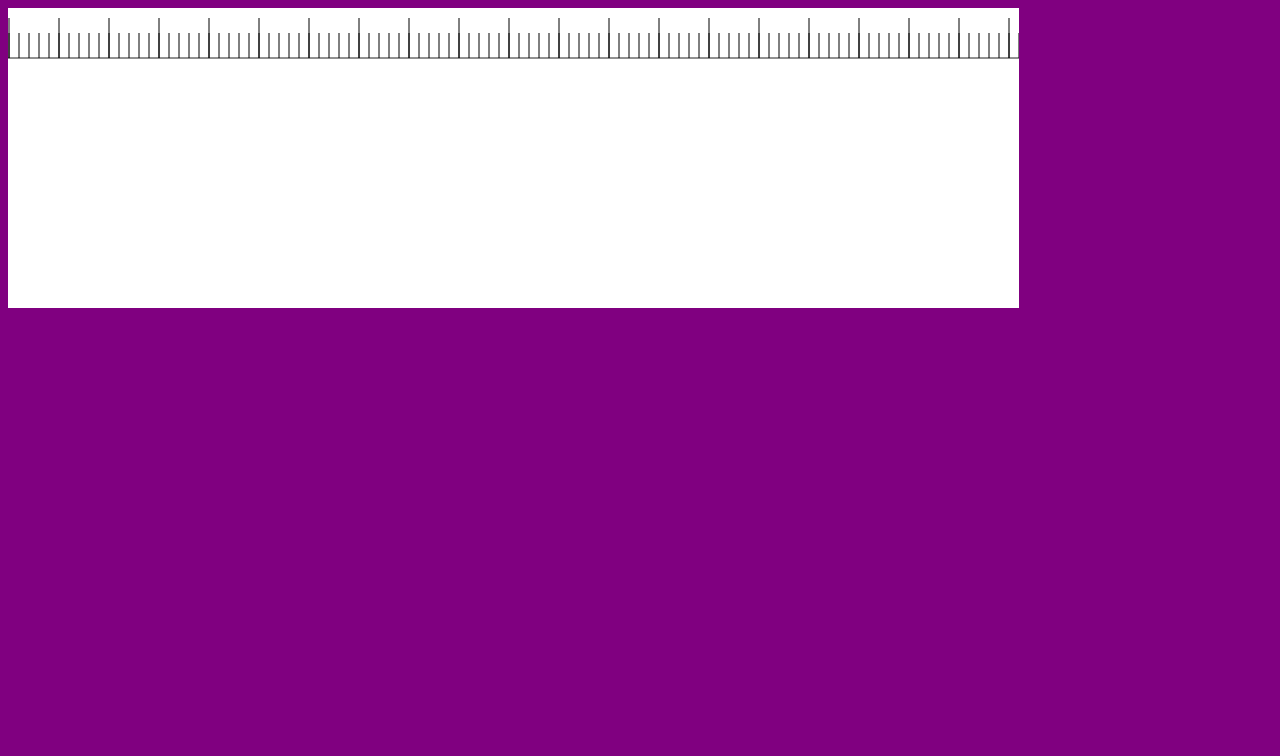
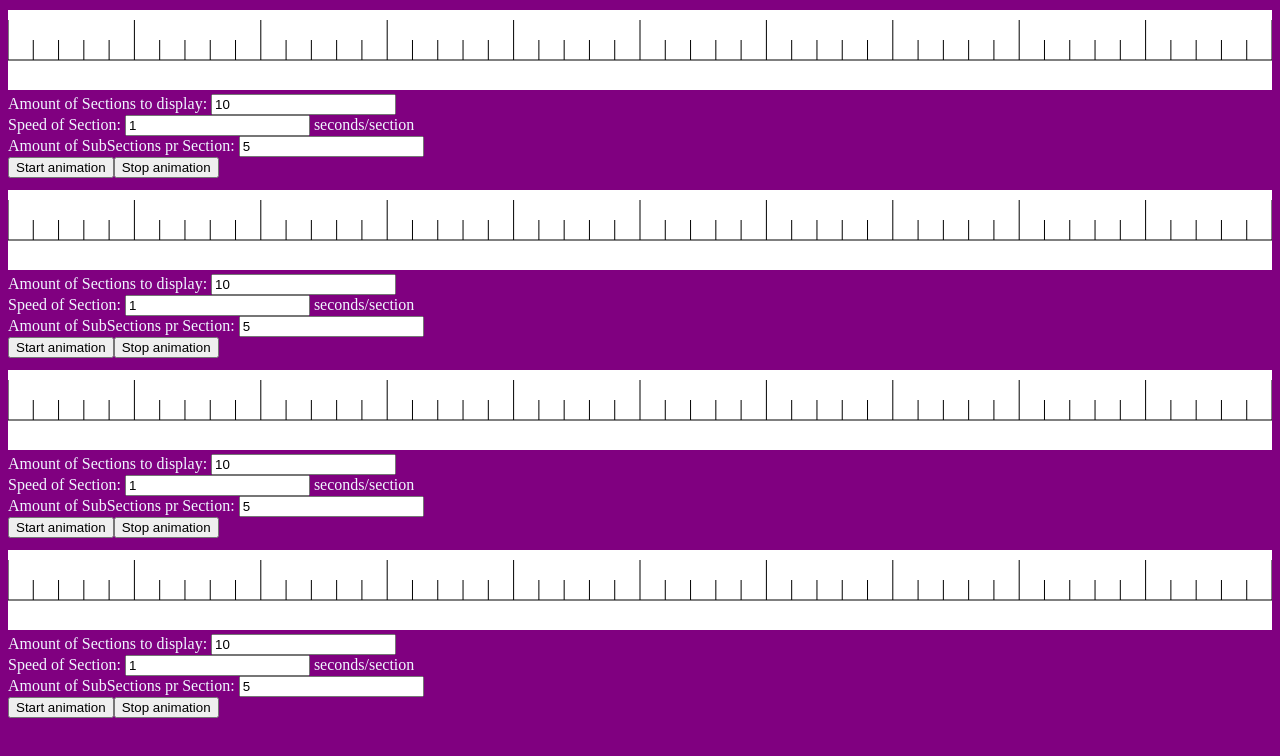
Before and after one commit to LindvedKrvang/animation-demo, an Angular app: page / in a window 1280 px wide. Shown: the top 756 px of the page. Built offline with nearby package versions, Linux system fonts and the light colour scheme.

Commit message:
Use 'requestAnimationFrame' instead of 'setInterval' for redrawing the canvas

```diff
--- a/src/app/app.component.html
+++ b/src/app/app.component.html
@@ -1 +1,4 @@
 <app-canvas></app-canvas>
+<app-canvas></app-canvas>
+<app-canvas></app-canvas>
+<app-canvas></app-canvas>
--- a/src/app/app.module.ts
+++ b/src/app/app.module.ts
@@ -3,6 +3,7 @@ import {BrowserModule} from '@angular/platform-browser';
 
 import {AppComponent} from './app.component';
 import {CanvasComponent} from './canvas/canvas.component';
+import {FormsModule} from '@angular/forms';
 
 @NgModule({
   declarations: [
@@ -10,7 +11,8 @@ import {CanvasComponent} from './canvas/canvas.component';
     CanvasComponent
   ],
   imports: [
-    BrowserModule
+    BrowserModule,
+    FormsModule
   ],
   providers: [],
   bootstrap: [AppComponent]
--- a/src/app/canvas/canvas.component.html
+++ b/src/app/canvas/canvas.component.html
@@ -1,3 +1,18 @@
 <div #canvasContainer class="canvas-container">
   <canvas #myCanvas></canvas>
+  <div>
+    <span>Amount of Sections to display: </span>
+    <input type="number" [(ngModel)]="amountOfSectionsInCanvas">
+  </div>
+  <div>
+    <span>Speed of Section: </span>
+    <input type="number" [(ngModel)]="secondsPrSection">
+    <span> seconds/section</span>
+  </div>
+  <div>
+    <span>Amount of SubSections pr Section: </span>
+    <input type="number" [(ngModel)]="amountOfSubSectionsPrSection">
+  </div>
+  <button (click)="startAnimation()">Start animation</button>
+  <button (click)="stopAnimation()">Stop animation</button>
 </div>
--- a/src/app/canvas/canvas.component.scss
+++ b/src/app/canvas/canvas.component.scss
@@ -1,5 +1,8 @@
 .canvas-container {
-  width: 80%;
-  height: 300px;
+  width: 100%;
+  height: 80px;
   background: white;
+  margin-top: 10px;
+  color: aliceblue;
+  margin-bottom: 100px;
 }
--- a/src/app/canvas/canvas.component.ts
+++ b/src/app/canvas/canvas.component.ts
@@ -5,7 +5,9 @@ interface Point {
   y: number
 }
 
-const DRAW_INTERVAL_MS: number = 50
+const Y_BOTTOM_COORDINATION: number = 50
+const Y_LONG_LINE_TOP_COORDINATION: number = 10
+const Y_SHORT_LINE_TOP_COORDINATION: number = 30
 
 @Component({
   selector: 'app-canvas',
@@ -20,34 +22,32 @@ export class CanvasComponent implements AfterViewInit, OnDestroy {
   @ViewChild('myCanvas')
   public canvas!: ElementRef<HTMLCanvasElement>
 
+  public amountOfSectionsInCanvas: number = 10
+  public secondsPrSection: number = 1
+  public amountOfSubSectionsPrSection: number = 5
+
   private context!: CanvasRenderingContext2D
 
-  private xOffset: number = 0
   private canvasWidth: number = 0
 
-  private intervalIdentifier: any
+  private animationFrameIdentifier: any = undefined
 
-  ngAfterViewInit(): void {
-    this.initializeCanvas()
-    this.setCanvasSize()
-
-    this.intervalIdentifier = setInterval(() => {
-      this.clearCanvas()
-      this.draw()
-      this.xOffset--
-    }, DRAW_INTERVAL_MS)
-  }
 
   @HostListener('window:resize', ['$event'])
   onResize(): void {
     this.setCanvasSize()
   }
 
-  ngOnDestroy() {
-    if (this.intervalIdentifier) {
-      clearInterval(this.intervalIdentifier)
-      this.intervalIdentifier = undefined
-    }
+  private setCanvasSize(): void {
+    this.canvasWidth = this.canvasContainer.nativeElement.offsetWidth
+    this.canvas.nativeElement.width = this.canvasWidth
+    this.canvas.nativeElement.height = this.canvasContainer.nativeElement.offsetHeight
+  }
+
+  public ngAfterViewInit(): void {
+    this.initializeCanvas()
+    this.setCanvasSize()
+    this.startAnimation()
   }
 
   private initializeCanvas(): void {
@@ -66,47 +66,84 @@ export class CanvasComponent implements AfterViewInit, OnDestroy {
     this.context = context
   }
 
-  private setCanvasSize(): void {
-    this.canvasWidth = this.canvasContainer.nativeElement.offsetWidth
-    this.canvas.nativeElement.width = this.canvasWidth
-    this.canvas.nativeElement.height = this.canvasContainer.nativeElement.offsetHeight
+  public startAnimation(): void {
+    if (!this.animationFrameIdentifier) {
+      this.animationFrameIdentifier = requestAnimationFrame(time => this.animationFrameCallback(time))
+    }
+  }
+
+  public stopAnimation(): void {
+    if (this.animationFrameIdentifier) {
+      cancelAnimationFrame(this.animationFrameIdentifier)
+      this.animationFrameIdentifier = undefined
+    }
+  }
+
+  private animationFrameCallback(timestamp: number): void {
+    this.clearCanvas()
+    this.draw(timestamp)
+
+    this.animationFrameIdentifier = requestAnimationFrame(time => this.animationFrameCallback(time))
+  }
+
+  public ngOnDestroy() {
+   this.stopAnimation()
   }
 
   private clearCanvas(): void {
     this.context.clearRect(0, 0, this.canvas.nativeElement.width, this.canvas.nativeElement.height)
   }
 
-  private draw(): void {
-    const increment: number = 0.5
-    for (let i = (this.xOffset * -1); i <= this.canvasWidth + (this.xOffset * -1); i += increment) {
-      const x: number = i + this.xOffset
+  private draw(timestampInMilliseconds: number): void {
+    const pixelsPrSection: number = this.canvasWidth / this.amountOfSectionsInCanvas
+    const millisecondsPrSection: number = this.secondsPrSection * 1000;
+    const pixelsPrMillisecond: number = pixelsPrSection / millisecondsPrSection
+    const timestampWithinSection: number = timestampInMilliseconds % millisecondsPrSection;
+
+    for (let i: number = 0; i <= this.canvasWidth + pixelsPrSection; i += pixelsPrSection) {
+      // Multiply with negative one to make the animation go from right to left.
+      const x: number = (timestampWithinSection * -1) * pixelsPrMillisecond + i;
       const from: Point = {
         x,
-        y: 50
+        y: Y_BOTTOM_COORDINATION
       }
+      this.drawLongVerticalLine(from)
 
-      if (i % 50 === 0) {
-        const toUp: Point = {
-          x,
-          y: 10
-        }
-        this.drawStraightLine(from, toUp)
+      const pixelsPrSubSection: number = pixelsPrSection / this.amountOfSubSectionsPrSection
+      for (let j: number = 1; j < this.amountOfSubSectionsPrSection; j++) {
+        from.x = x + (pixelsPrSubSection * j)
+        this.drawShortVerticalLine(from)
       }
+    }
+    this.drawBottomLine()
+  }
 
-      if (i % 10 === 0) {
-        const toUp: Point = {
-          x,
-          y: 25
-        }
-        this.drawStraightLine(from, toUp)
-      }
+  private drawLongVerticalLine(from: Point): void {
+    const to: Point = {
+      x: from.x,
+      y: Y_LONG_LINE_TOP_COORDINATION
+    }
+    this.drawStraightLine(from, to)
+  }
 
-      const to: Point = {
-        x: x + increment,
-        y: 50
-      }
-      this.drawStraightLine(from, to)
+  private drawShortVerticalLine(from: Point): void {
+    const toUp: Point = {
+      x: from.x,
+      y: Y_SHORT_LINE_TOP_COORDINATION
     }
+    this.drawStraightLine(from, toUp)
+  }
+
+  private drawBottomLine(): void {
+    const from: Point = {
+      x: 0,
+      y: Y_BOTTOM_COORDINATION
+    };
+    const to: Point = {
+      x: this.canvasWidth,
+      y: Y_BOTTOM_COORDINATION
+    };
+    this.drawStraightLine(from, to)
   }
 
   private drawStraightLine(from: Point, to: Point): void {
```
